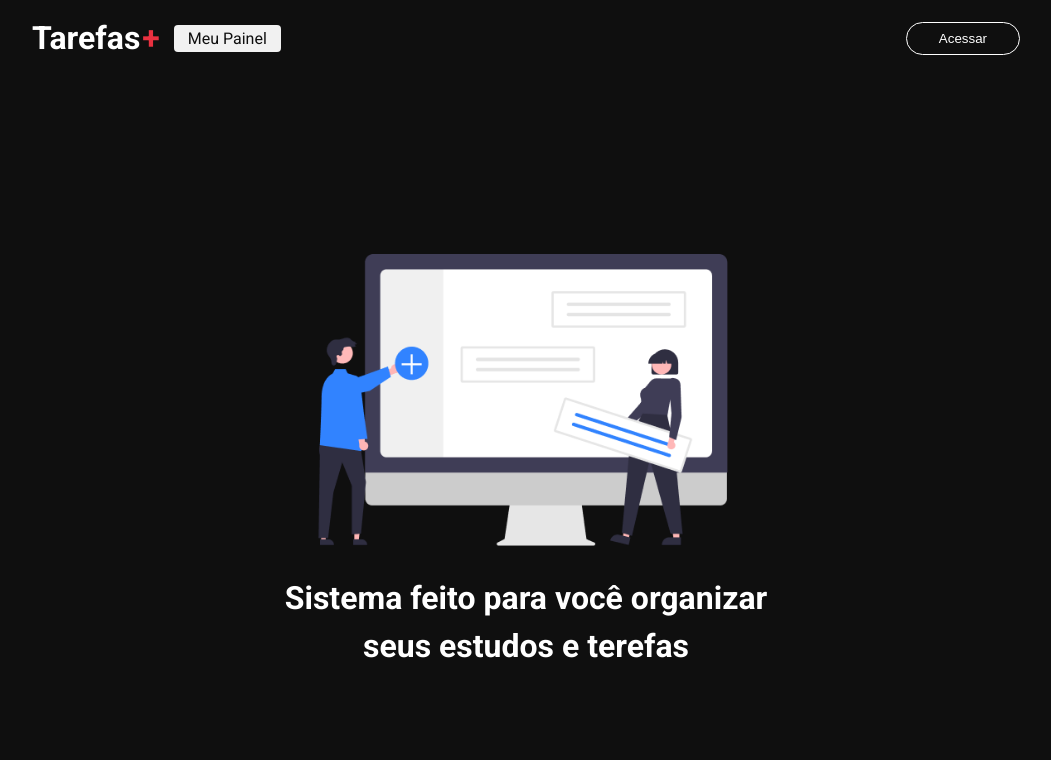
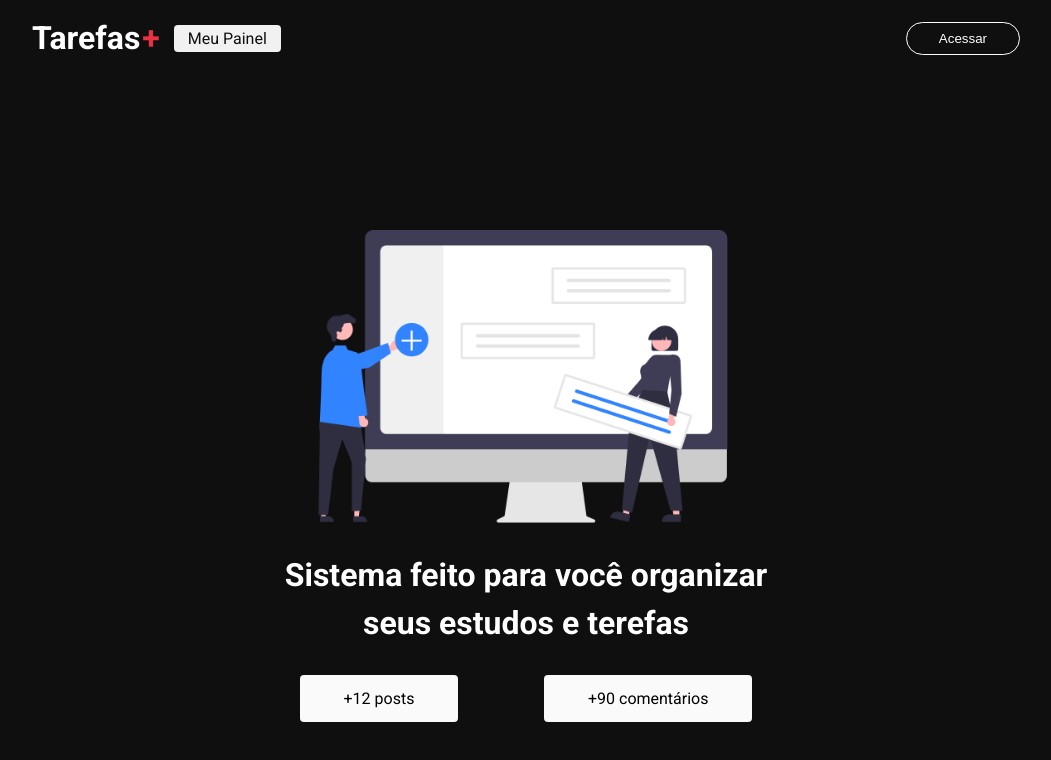
Before and after one commit to athena272/next-tasks-board, a Next.js app: page / in a window 1280 px wide. Shown: the top 760 px of the page, without its empty margins (114-1165 px from the left). Built offline with nearby package versions, Linux system fonts and the light colour scheme.

Commit message:
Update index.tsx

```diff
--- a/src/pages/index.tsx
+++ b/src/pages/index.tsx
@@ -22,6 +22,14 @@ export default function Home() {
             Sistema feito para você organizar <br />
             seus estudos e terefas
           </h1>
+          <div className={styles.infoContent}>
+            <section className={styles.box}>
+              <span>+12 posts</span>
+            </section>
+            <section className={styles.box}>
+              <span>+90 comentários</span>
+            </section>
+          </div>
         </div>
       </main>
     </div>
```
